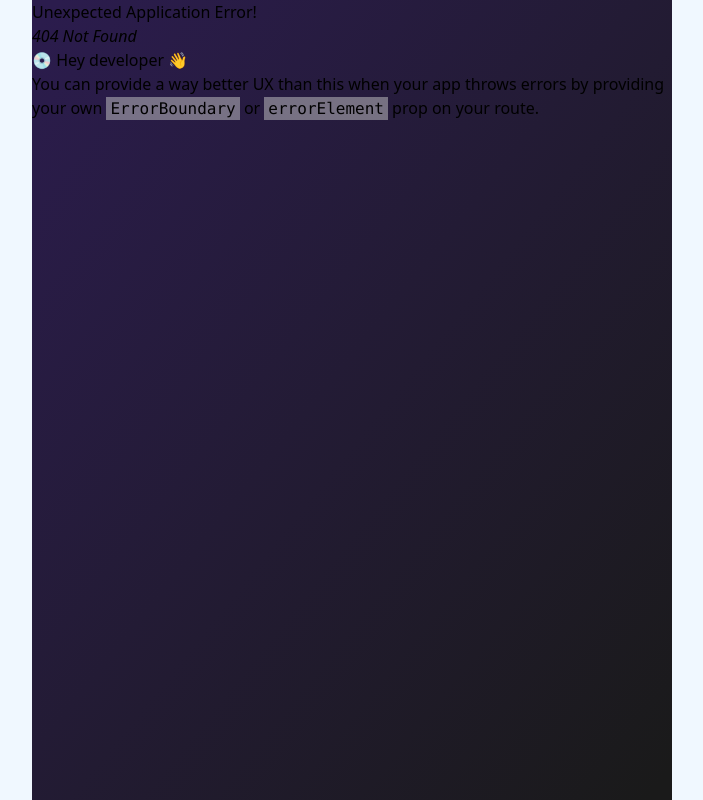
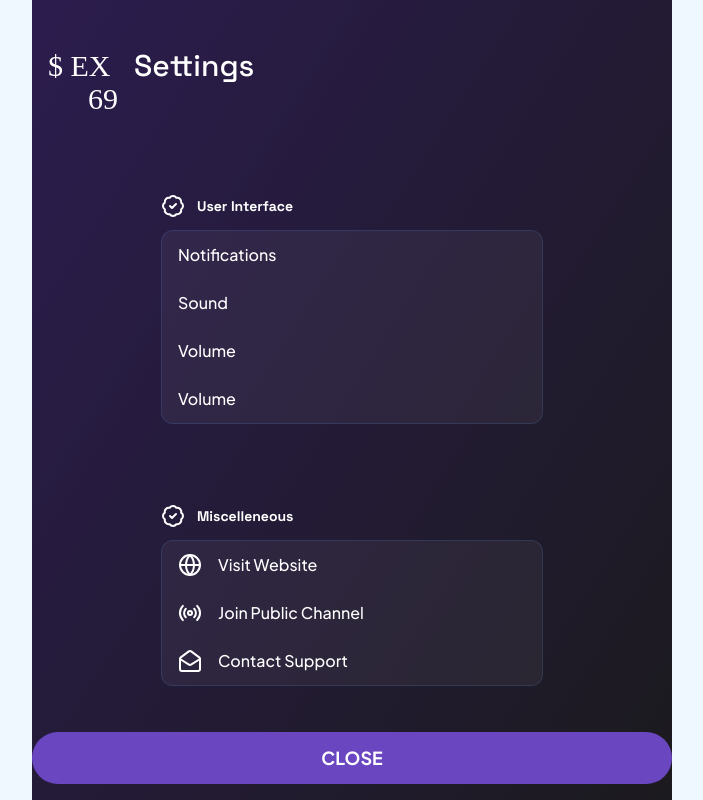
Before and after one commit to Micoforreal/tap-game-mini-app, a React (Vite) app: page /settings in a window 1280 px wide. Before the commit this address had no page. Shown: the top 800 px of the page, without its empty margins (288-991 px from the left). Built offline with nearby package versions, Linux system fonts and the light colour scheme; a web font is replaced by a local one.

Commit message:
settings

```diff
--- a/src/App.jsx
+++ b/src/App.jsx
@@ -5,7 +5,7 @@ import {
   RouterProvider,
 } from "react-router-dom";
 import "./App.css";
-import { GetStarted, HomePage, LeaderBoard, Account } from "./pages";
+import { GetStarted, HomePage, LeaderBoard, Account, Settings } from "./pages";
 import RootLayout from "./layout/RootLayout";
 
 function App() {
@@ -18,6 +18,7 @@ function App() {
         </Route>
         <Route path="/leaderboard" element={<LeaderBoard />} />
         <Route path="/account" element={<Account />} />
+        <Route path="/settings" element={<Settings />} />
       </>
     )
   );
--- /dev/null
+++ b/src/pages/Settings.jsx
@@ -0,0 +1,82 @@
+import { BadgeCheck, Globe, MailOpen, Radio } from "lucide-react";
+
+export default function Settings() {
+  return (
+    <section className="relative flex flex-col items-start justify-start w-full px-4 pb-24">
+      <div className="flex items-start justify-start w-full gap-4 mt-12">
+        <div className="text-3xl font-light text-white font-adlam">
+          <p>$ EX</p>
+          <p className="ml-10 leading-none">69</p>
+        </div>
+        <p className="text-3xl font-medium text-white font-grotesk">Settings</p>
+      </div>
+      <section className="w-full max-w-[382px] mx-auto flex flex-col justify-start items-start gap-3">
+        <div className="flex items-center justify-start gap-3 mt-20">
+          <BadgeCheck className="size-6 stroke-white" />
+          <p className="text-sm font-bold text-white font-grotesk">
+            User Interface
+          </p>
+        </div>
+        <div className="w-full px-4 py-3 bg-white/5 border border-[#60A5FA]/15 rounded-xl flex flex-col justify-start items-start gap-6">
+          <div className="flex items-center justify-between w-full">
+            <p className="text-base font-medium text-white font-jakarta">
+              Notifications
+            </p>
+          </div>
+          <div className="flex items-center justify-between w-full">
+            <p className="text-base font-medium text-white font-jakarta">
+              Sound
+            </p>
+          </div>
+          <div className="flex items-center justify-between w-full">
+            <p className="text-base font-medium text-white font-jakarta">
+              Volume
+            </p>
+          </div>
+          <div className="flex items-center justify-between w-full">
+            <p className="text-base font-medium text-white font-jakarta">
+              Volume
+            </p>
+          </div>
+        </div>
+      </section>
+      <section className="w-full max-w-[382px] mx-auto flex flex-col justify-start items-start gap-3">
+        <div className="flex items-center justify-start gap-3 mt-20">
+          <BadgeCheck className="size-6 stroke-white" />
+          <p className="text-sm font-bold text-white font-grotesk">
+            Miscelleneous
+          </p>
+        </div>
+        <div className="w-full px-4 py-3 bg-white/5 border border-[#60A5FA]/15 rounded-xl flex flex-col justify-start items-start gap-6">
+          <div className="flex items-center justify-start w-full gap-4">
+            <Globe className="size-6 stroke-white" />
+            <p className="text-base font-medium text-white font-jakarta">
+              Visit Website
+            </p>
+          </div>
+          <div className="flex items-center justify-start w-full gap-4">
+            <Radio className="size-6 stroke-white" />
+            <p className="text-base font-medium text-white font-jakarta">
+              Join Public Channel
+            </p>
+          </div>
+          <div className="flex items-center justify-start w-full gap-4">
+            <MailOpen className="size-6 stroke-white" />
+            <p className="text-base font-medium text-white font-jakarta">
+              Contact Support
+            </p>
+          </div>
+        </div>
+      </section>
+      <section className="flex items-center justify-start gap-2 mt-52">
+        <p className="text-sm font-normal text-white font-adlam">$Ex 69</p>
+        <p className="text-sm font-medium text-white font-jakarta">
+          © 2025 All Rights Reserved
+        </p>
+      </section>
+      <button className="w-11/12 max-w-[640px] bg-primary text-white text-lg font-jakarta font-bold rounded-full py-3 fixed bottom-4 left-[50%] -translate-x-[50%]">
+        CLOSE
+      </button>
+    </section>
+  );
+}
--- a/src/pages/index.jsx
+++ b/src/pages/index.jsx
@@ -2,3 +2,4 @@ export { default as GetStarted } from "./GetStarted";
 export { default as HomePage } from "./HomePage";
 export { default as LeaderBoard } from "./LeaderBoard";
 export { default as Account } from "./Account";
+export { default as Settings } from "./Settings";
```
